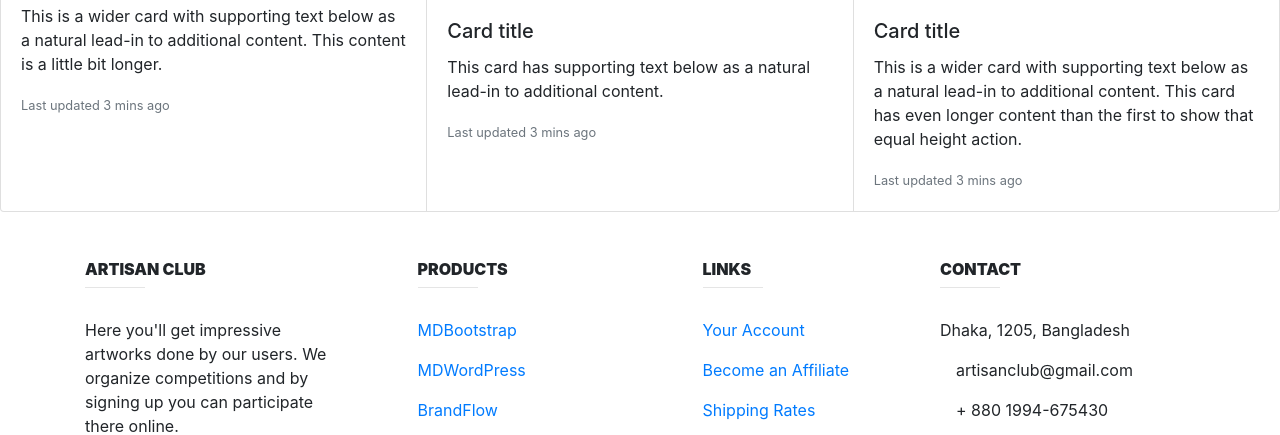
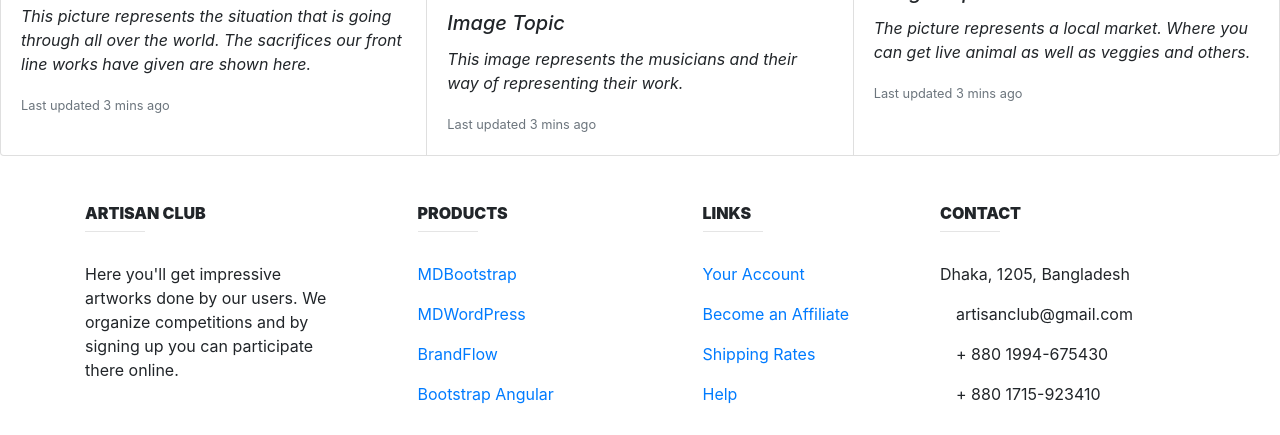
Before and after one commit to Rashedkhandoker/Online_Art_Gallery, a Django app: page /Homepage/ in a window 1280 px wide. Shown: the part 955-1390 px from the top of the page. Run offline with Django 3.2, Linux system fonts and the light colour scheme; some libraries are stand-ins or nearby versions.

Commit message:
Card Problem solved

```diff
--- a/templates/Homepage/ShowHome.html
+++ b/templates/Homepage/ShowHome.html
@@ -5,40 +5,43 @@
 {% block content %}
 
 
-    <h3 align="center">Welcome to Artisans club</h3><br>
+    <h3 align="center"><i>Welcome to Artisans club</i></h3><br>
 
-    <strong><h2> About Us</h2></strong><br>
+    <strong><h2><i>About Us</i></h2></strong><br>
     <p>
-        <strong>Artisans club</strong> is a online art gallery. As we are facing this COVID pandemic situation, we decided to create
+        <i><strong>Artisans club</strong> is a online art gallery. As we are facing this COVID pandemic situation, we decided to create
         a website for the people who loves art.<br><br>
         Here users can see artworks submit by other users as well as they can submit their own artwork. People have to sign-up so that
         they can visit our website. We have different blog regarding artistic things. Users can also post blogs written by them.
-        We will arrange competitions depend on the occasions. Users can participate on these competitions by submitting their artworks.
+        We will arrange competitions depend on the occasions. Users can participate on these competitions by submitting their artworks.</i>
 
     </p>
 
     <div class="card-group">
       <div class="card">
-        <img src="{% static "homeimg/picture2.jpg" %}" class="card-img-top" alt="...">
+        <img src="{% static "image/picture2.jpg" %}" class="card-img-top" alt="Covid image">
         <div class="card-body">
-          <h5 class="card-title">Card title</h5>
-          <p class="card-text">This is a wider card with supporting text below as a natural lead-in to additional content. This content is a little bit longer.</p>
+          <h5 class="card-title"><i>Image Topic</i></h5>
+          <p class="card-text">
+              <i>This picture represents the situation that is going through all over the world. The sacrifices our front line
+                  works have given are shown here.</i>
+          </p>
           <p class="card-text"><small class="text-muted">Last updated 3 mins ago</small></p>
         </div>
       </div>
       <div class="card">
-        <img src="..." class="card-img-top" alt="...">
+        <img src="{% static "image/picture3.jpg" %}" class="card-img-top" alt="music picture">
         <div class="card-body">
-          <h5 class="card-title">Card title</h5>
-          <p class="card-text">This card has supporting text below as a natural lead-in to additional content.</p>
+          <h5 class="card-title"><i>Image Topic</i></h5>
+            <p class="card-text"><i>This image represents the musicians and their way of representing their work.</i></p>
           <p class="card-text"><small class="text-muted">Last updated 3 mins ago</small></p>
         </div>
       </div>
       <div class="card">
-        <img src="..." class="card-img-top" alt="...">
+        <img src="{% static "image/picture4.jpg" %}" class="card-img-top" alt="...">
         <div class="card-body">
-          <h5 class="card-title">Card title</h5>
-          <p class="card-text">This is a wider card with supporting text below as a natural lead-in to additional content. This card has even longer content than the first to show that equal height action.</p>
+          <h5 class="card-title"><i>Image Topic</i></h5>
+            <p class="card-text"><i>The picture represents a local market. Where you can get live animal as well as veggies and others.</i></p>
           <p class="card-text"><small class="text-muted">Last updated 3 mins ago</small></p>
         </div>
       </div>
```
Also changed, not shown: Profile/static/image/picture2.jpg (renamed from static/homeimg/picture2.jpg), Profile/static/image/picture3.jpg (added), Profile/static/image/picture4.jpg (added), static/homeimg/IMG_20181001_200349_HDR.jpg (deleted).
